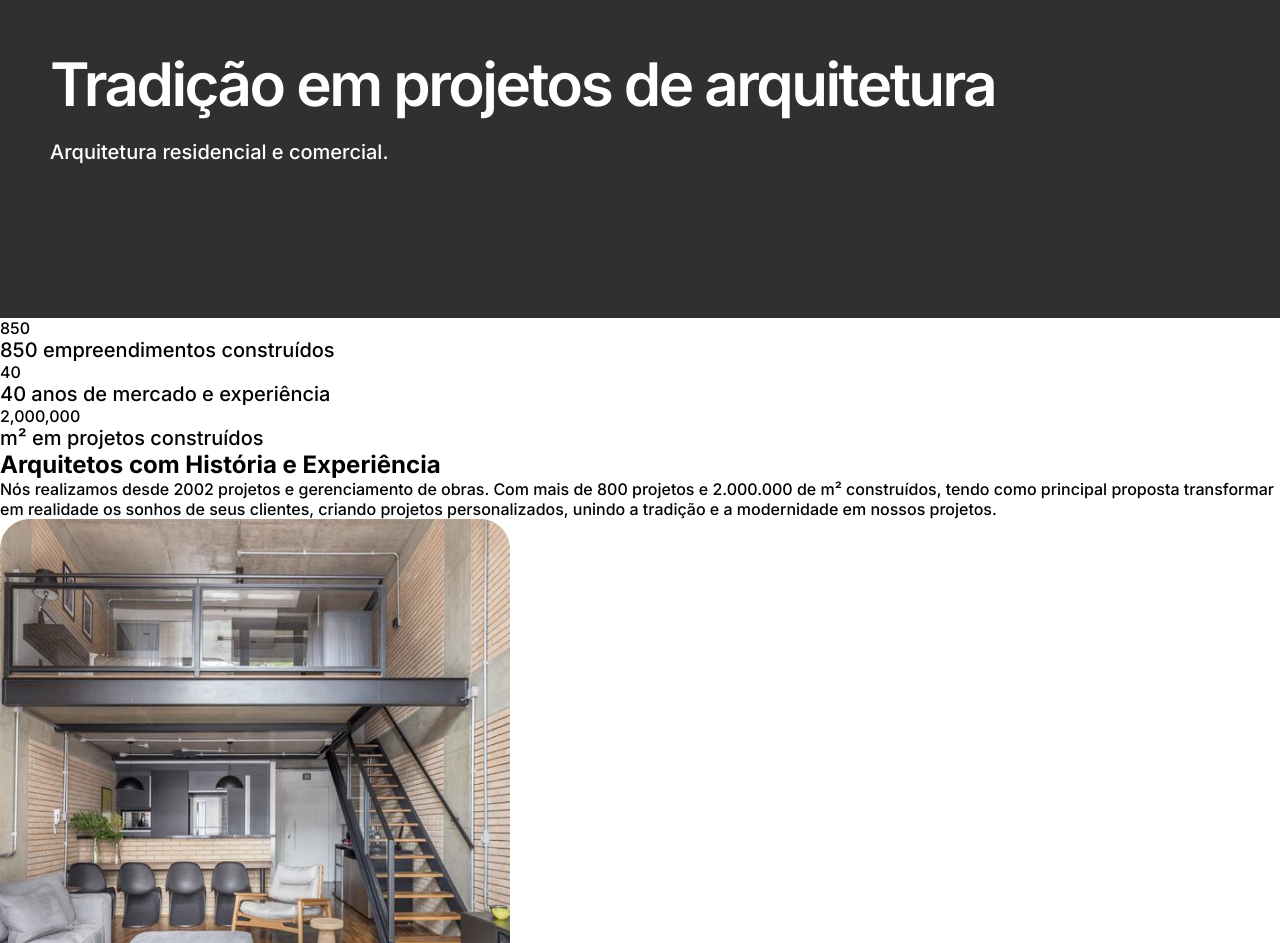
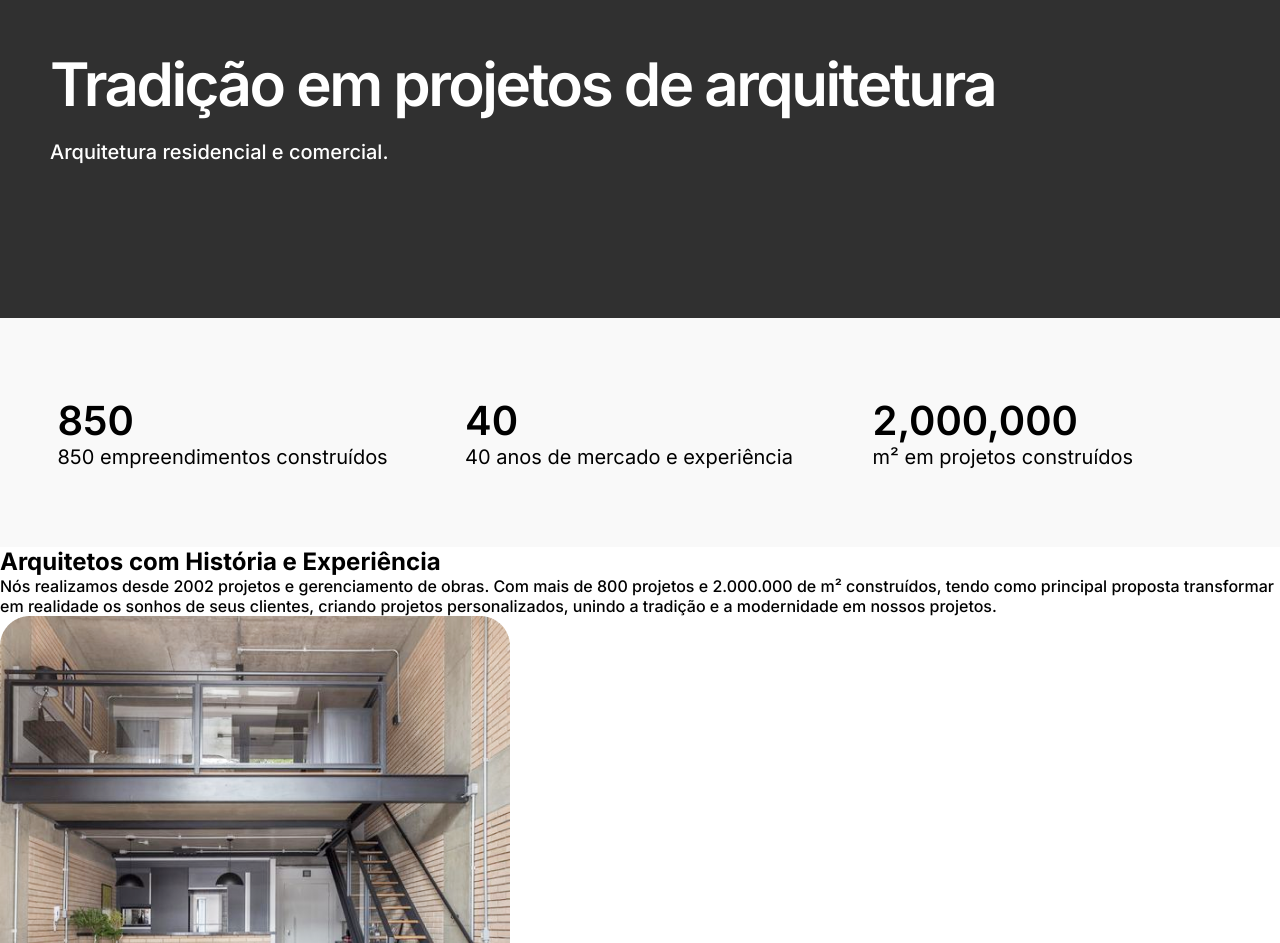
Before and after one commit to douglasjorge10/landingPageArquiteturaDNC, a plain HTML site: page index.html in a window 1280 px wide. Shown: the part 157-1100 px from the top of the page. Drawn offline with Linux system fonts and the light colour scheme.

Commit message:
style metrica

```diff
--- a/css/style.css
+++ b/css/style.css
@@ -31,3 +31,28 @@ header{
 .list-item_text{
     font-size: 20px;
 }
+/* metrica */
+.metrica{
+    display: flex;
+    background-color: #F9F9F9;
+    align-items: center;
+    height: 229px;
+}
+.metric_list{
+    width: 100%;
+    display: flex;
+    list-style: none;
+    justify-content: space-evenly;
+}
+.list_item{
+    width: 350px;
+    gap: 10px;
+}
+.list-item_number{
+    font-size: 40px;
+    font-weight: 600;
+}
+.list-item_text{
+    font-size: 20px;
+    font-weight: 400;
+}
```
